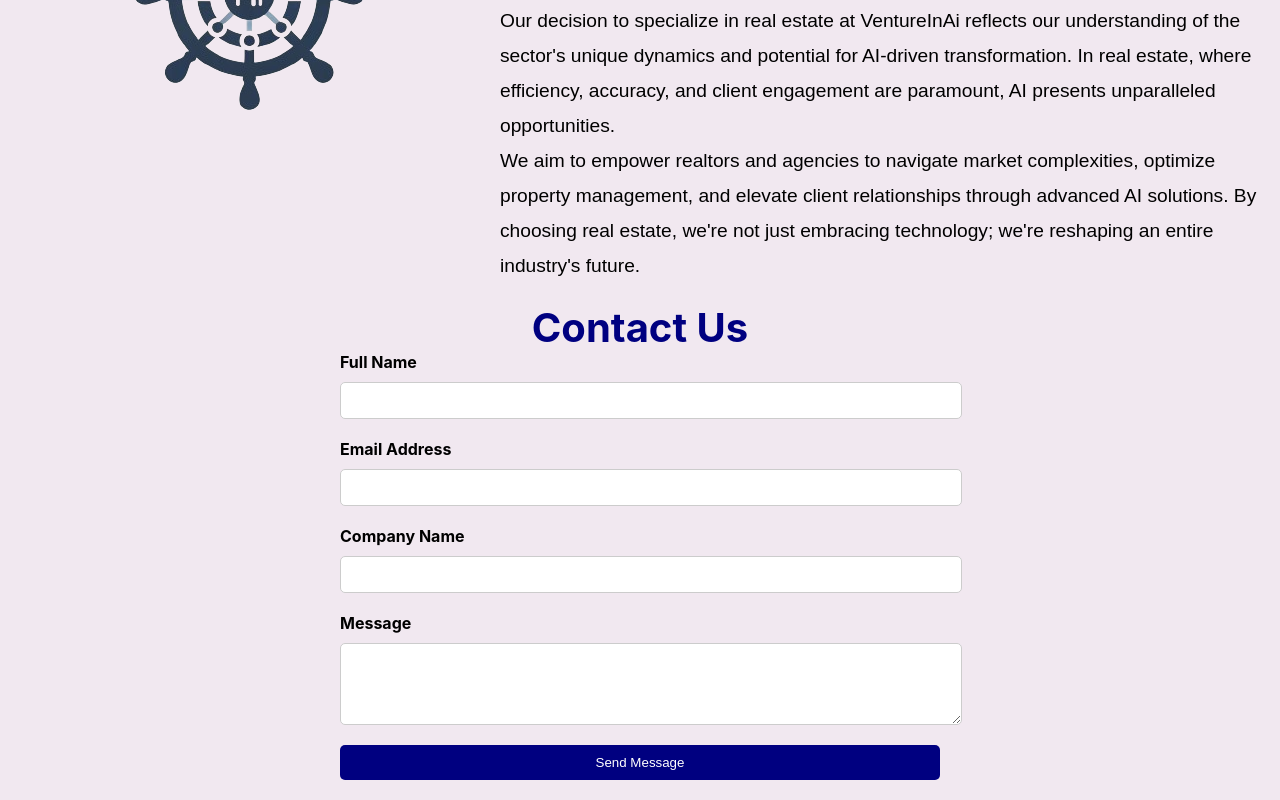
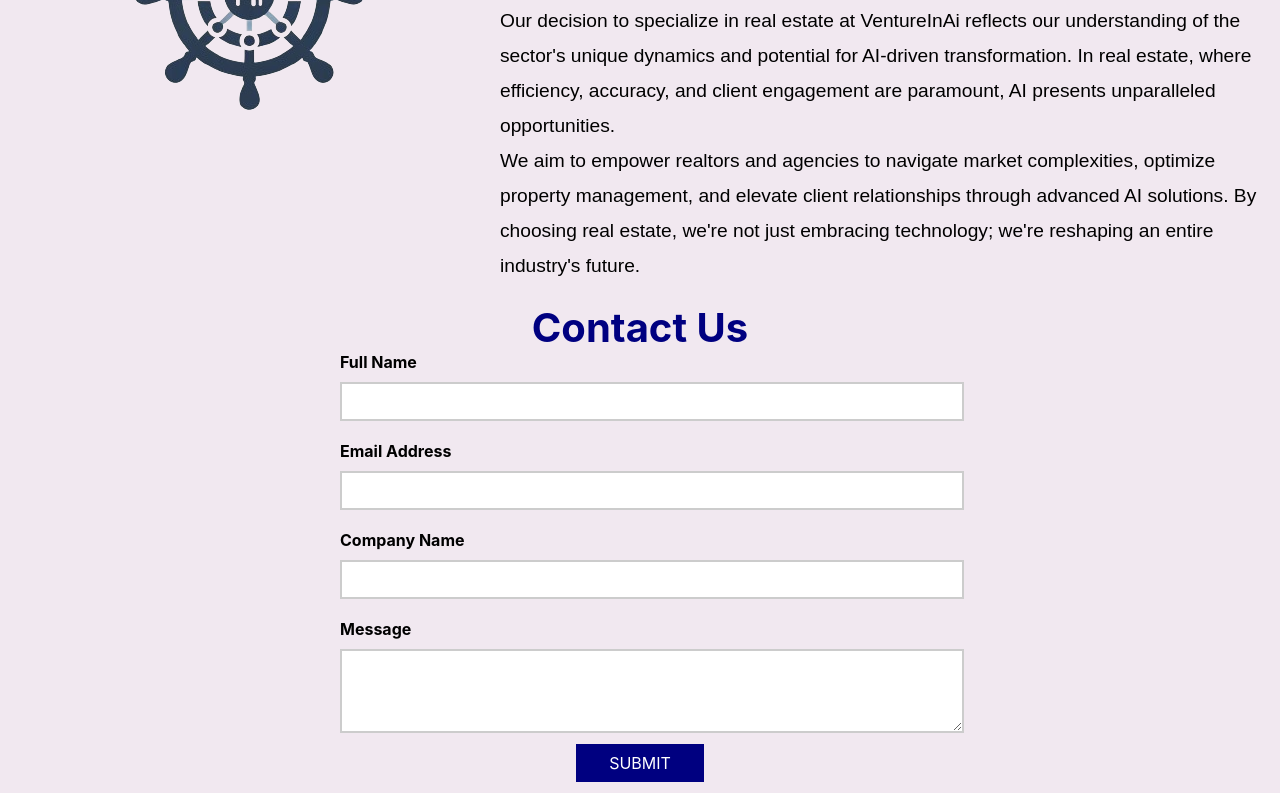
Before and after one commit to Bigi-Med/VIA, a React (Create React App) app: page / in a window 1280 px wide. Shown: the part 1622-2422 px from the top of the page. Built offline with nearby package versions, Linux system fonts and the light colour scheme.

Commit message:
MBI: adjust submit button

```diff
--- a/src/components/Contact.css
+++ b/src/components/Contact.css
@@ -38,20 +38,22 @@
 .form-group textarea {
     width: 100%;
     padding: 10px;
-    border: 1px solid #ccc;
-    border-radius: 5px;
+    border: 2px solid #ccc;
 }
 
-button[type='submit'] {
-    padding: 10px 20px;
+.contact-button-submit-container{
+text-align: center;
+}
+.contact-button-submit{
+    border-style: solid;
+    border-color: #000080;
     background-color: #000080;
     color: white;
-    border: none;
-    border-radius: 5px;
-    cursor: pointer;
-    transition: background-color 0.3s ease;
+    padding-top:1%;
+    padding-bottom:1%;
+    padding-left:5%;
+    padding-right:5%;
 }
-
 button[type='submit']:hover {
     background-color: #0056b3;
 }
--- a/src/components/Contact.js
+++ b/src/components/Contact.js
@@ -25,7 +25,9 @@ function Contact() {
                         <label htmlFor='message'>Message</label>
                         <textarea id='message' name='message' rows='4' required></textarea>
                     </div>
-                    <button type='submit'>Send Message</button>
+                    <div className='contact-button-submit-container'>
+                        <span className='contact-button-submit'>SUBMIT</span>
+                    </div>
                 </form>
             </div>
         </div>
```
